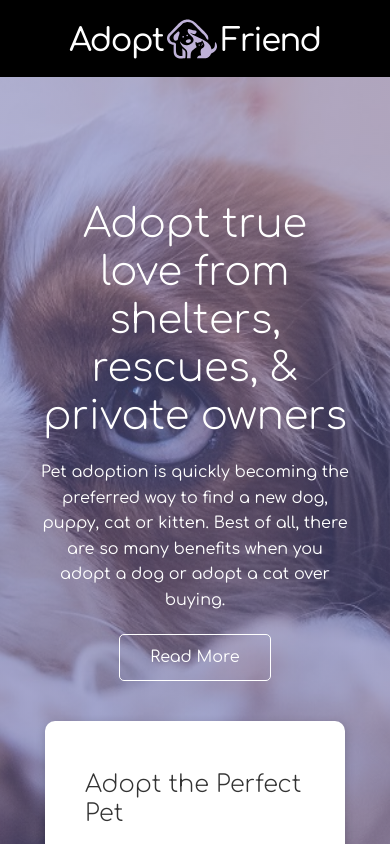
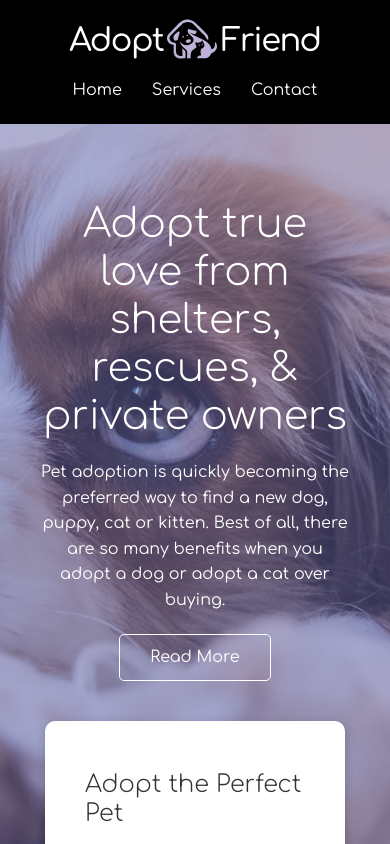
Before and after one commit to Iva-Yorgova/Adopt-Pet, a website: page index.html in a window 390 px wide. Shown: the top 844 px of the page. Drawn offline with nearby package versions, Linux system fonts and the light colour scheme.

Commit message:
make navigation responsive

```diff
--- a/css/style.css
+++ b/css/style.css
@@ -106,7 +106,6 @@ pre {
     background-color: black;
     color: #fff;
     padding: 10px 0px;
-    height: 77px;
     position: fixed;
     z-index: 200;
     width: 100%;
@@ -458,7 +457,7 @@ pre {
 
 /* Mobile */
 
-@media (max-width: 500px) {
+@media (max-width: 650px) {
     .navbar {}
     .navbar .flex {
         flex-direction: column;
--- a/css/utilities.css
+++ b/css/utilities.css
@@ -1,7 +1,6 @@
 .container {
     max-width: 1100px;
     margin: 0 auto;
-    overflow: auto;
     padding: 0 40px;
 }
 
@@ -144,6 +143,7 @@
     justify-content: center;
     align-items: center;
     height: 100%;
+    flex-wrap: wrap;
 }
 
 .grid {
```
